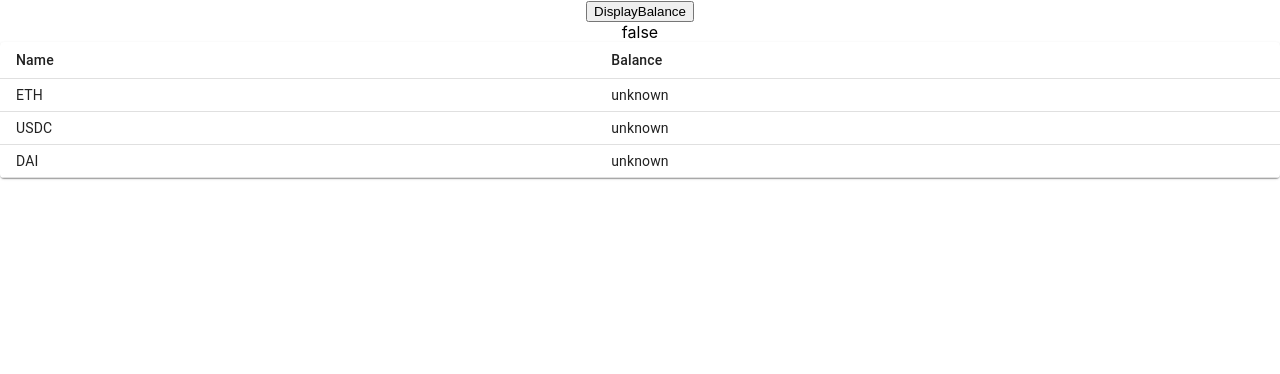
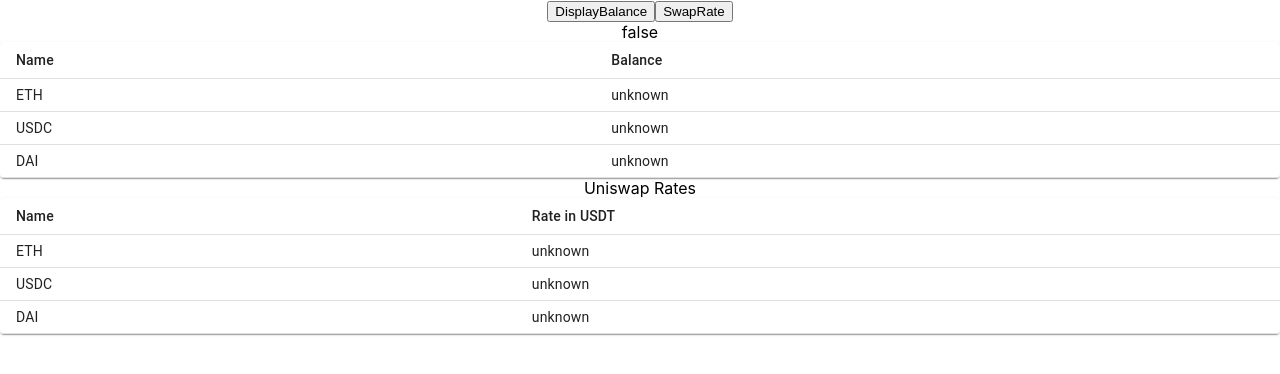
Before and after one commit to knoexus/crypto-balance-display, a React (Create React App) app in the folder app-crypto-balance-display/: page / in a window 1280 px wide. Shown: the top 374 px of the page. Built offline with nearby package versions, Linux system fonts and the light colour scheme.

Commit message:
uniswap rates with uniswap sdk

```diff
--- a/app-crypto-balance-display/package.json
+++ b/app-crypto-balance-display/package.json
@@ -3,10 +3,15 @@
   "version": "0.1.0",
   "private": true,
   "dependencies": {
+    "@ethersproject/address": "^5.3.0",
+    "@ethersproject/contracts": "^5.3.0",
+    "@ethersproject/providers": "^5.3.0",
+    "@ethersproject/solidity": "^5.3.0",
     "@material-ui/core": "^4.11.4",
     "@testing-library/jest-dom": "^5.13.0",
     "@testing-library/react": "^11.2.7",
     "@testing-library/user-event": "^12.8.3",
+    "@uniswap/sdk": "^3.0.3",
     "react": "^17.0.2",
     "react-dom": "^17.0.2",
     "react-scripts": "4.0.3",
--- a/app-crypto-balance-display/src/addresses.js
+++ b/app-crypto-balance-display/src/addresses.js
@@ -1,6 +1,7 @@
 const addresses = {
     "DAI": "0x6B175474E89094C44Da98b954EedeAC495271d0F",
-    "USDC": "0xA0b86991c6218b36c1d19D4a2e9Eb0cE3606eB48" // test 0x07865c6E87B9F70255377e024ace6630C1Eaa37F
+    "USDC": "0xA0b86991c6218b36c1d19D4a2e9Eb0cE3606eB48", // test 0x07865c6E87B9F70255377e024ace6630C1Eaa37F
+    "USDT": "0xdAC17F958D2ee523a2206206994597C13D831ec7"
 }
 
 export default addresses
--- a/app-crypto-balance-display/src/components/Main.js
+++ b/app-crypto-balance-display/src/components/Main.js
@@ -2,10 +2,19 @@
 import BalanceTable from './BalanceTable'
 import addresses from '../addresses.js'
 import Web3 from 'web3'
+import { ChainId, Fetcher, Route, WETH } from '@uniswap/sdk'
+import UniswapRatesTable from './UniswapRatesTable'
 
 export default function Main() {
     const [enabled, changeEnabled] = useState(false)
     const [balances, changeBalances] = useState({
+        "ETH": null,
+        "USDC": null,
+        "DAI": null
+    })
+
+    const anchor_token_symbol = "USDT"
+    const [rates, changeRates] = useState({
         "ETH": null,
         "USDC": null,
         "DAI": null
@@ -87,12 +96,48 @@
         // balance = web3.utils.hexToNumber(balance) / Math.pow(10, 6)
     }
 
+    const getExchangeRateERC20_ERC_20 = async (symbol_of, symbol_for) => {
+        const SWAP_OF = await Fetcher.fetchTokenData(ChainId.MAINNET, addresses[symbol_of])
+        const SWAP_FOR = await Fetcher.fetchTokenData(ChainId.MAINNET, addresses[symbol_for])
+
+        const pair = await Fetcher.fetchPairData(SWAP_FOR, SWAP_OF)
+        const route = new Route([pair], SWAP_OF)
+
+        return route.midPrice.toSignificant(6)
+    }
+
+    const getExchangeRateETH_ERC_20 = async (symbol_for) => {
+        const SWAP_FOR = await Fetcher.fetchTokenData(ChainId.MAINNET, addresses[symbol_for])
+        const pair = await Fetcher.fetchPairData(SWAP_FOR, WETH[SWAP_FOR.chainId])
+        const route = new Route([pair], WETH[SWAP_FOR.chainId])
+        return route.midPrice.toSignificant(6)
+    }
+
+    const getExchangeRates = async (swap_token_symbol) => {
+        try {
+            const DAI_SWAP = await getExchangeRateERC20_ERC_20("DAI", swap_token_symbol)
+            const USDC_SWAP = await getExchangeRateERC20_ERC_20("USDC", swap_token_symbol)
+            const ETH_SWAP = await getExchangeRateETH_ERC_20(swap_token_symbol)
+            changeRates({
+                "ETH": ETH_SWAP,
+                "USDC": USDC_SWAP,
+                "DAI": DAI_SWAP
+            })
+        }
+        catch {
+            alert("Error while executing swap rates calculation.")
+        }
+    }
+
+
     return (
         <Fragment>
             <button onClick={displayBalance}>DisplayBalance</button>
+            <button onClick={() => getExchangeRates(anchor_token_symbol)}>SwapRate</button>
             <div>
                 { enabled ? "true" : "false" }
                 <BalanceTable balances={balances}/>
+                <UniswapRatesTable anchor_token_symbol={anchor_token_symbol} rates={rates}/>
             </div>
         </Fragment>
     )
--- /dev/null
+++ b/app-crypto-balance-display/src/components/UniswapRatesTable.js
@@ -0,0 +1,36 @@
+import React, { Fragment } from 'react';
+import Table from '@material-ui/core/Table';
+import TableBody from '@material-ui/core/TableBody';
+import TableCell from '@material-ui/core/TableCell';
+import TableContainer from '@material-ui/core/TableContainer';
+import TableHead from '@material-ui/core/TableHead';
+import TableRow from '@material-ui/core/TableRow';
+import Paper from '@material-ui/core/Paper';
+
+export default function UniswapRatesTable({anchor_token_symbol, rates}) {
+    return (
+        <Fragment>
+            <span>Uniswap Rates</span>
+            <TableContainer component={Paper}>
+            <Table size="small" aria-label="a dense table">
+                <TableHead>
+                <TableRow>
+                    <TableCell>Name</TableCell>
+                    <TableCell>Rate in {anchor_token_symbol}</TableCell>
+                </TableRow>
+                </TableHead>
+                <TableBody>
+                {
+                    Object.entries(rates).map(([key, value], idx) =>
+                        <TableRow key={idx}>
+                            <TableCell>{key}</TableCell>
+                            <TableCell>{value ?? 'unknown'}</TableCell>
+                        </TableRow>
+                    )
+                }
+                </TableBody>
+            </Table>
+            </TableContainer>
+        </Fragment>
+    )
+}
```
Also changed, not shown: 1 other file (tests, documents, lock files or other folders).
